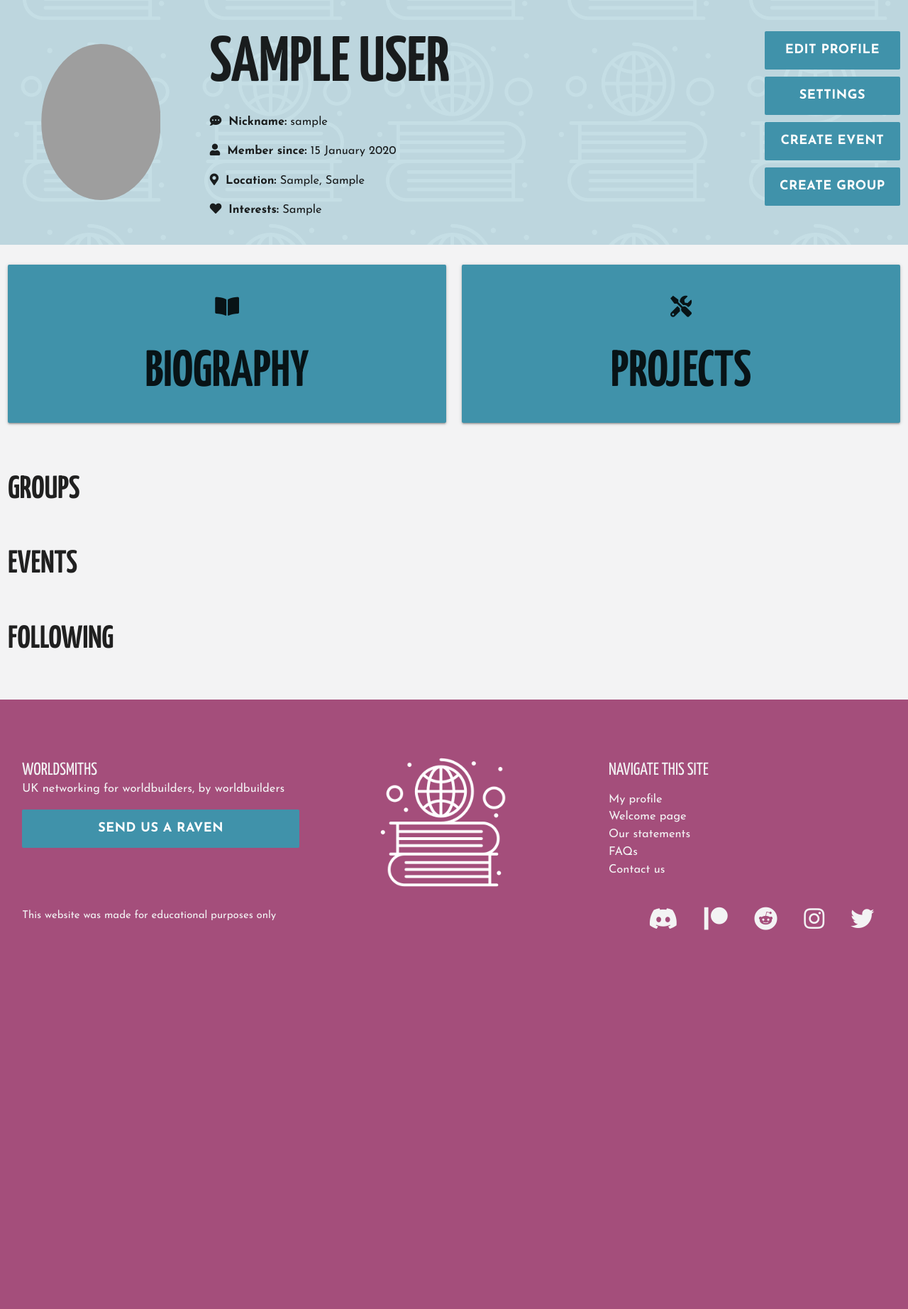
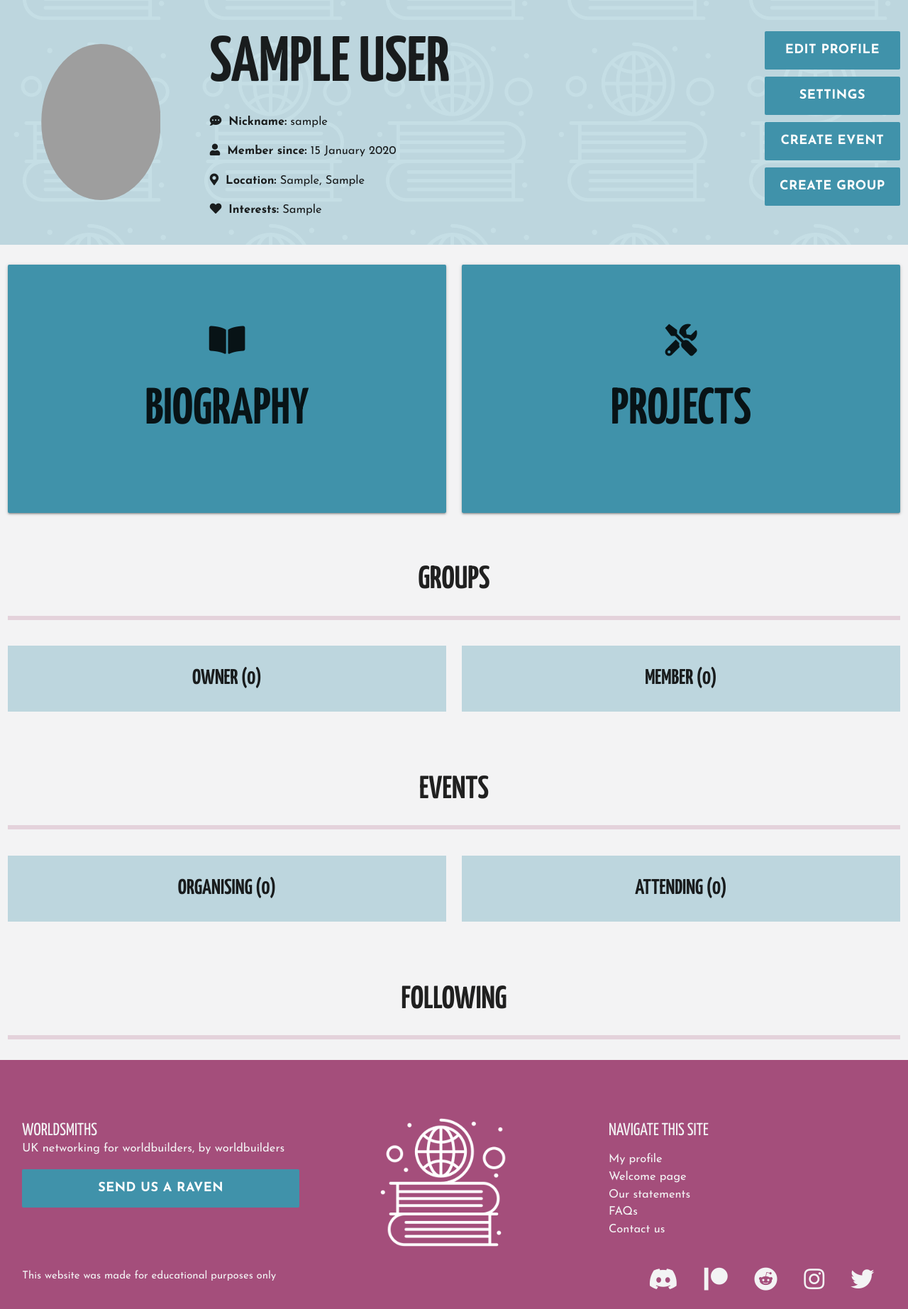
Before and after one commit to lmw95/MS3-worldsmiths, a Flask app: page /get_profile in a window 1280 px wide. Shown: the part 519-2364 px from the top of the page at 71% size. Before the commit the page ends 1830 px from the top, so only its background shows below. Run offline with Flask 2, Linux system fonts and the light colour scheme; the visitor is signed in with stand-in values (Sample User, id 1); grey boxes marked "Sample" are stand-in pictures; a database or web service that is not in the repository returns one stand-in record (values such as "Sample title"); some libraries are stand-ins or nearby versions; grey boxes are pictures that could not be loaded.

Commit message:
Change layout of profile sections

```diff
--- a/static/css/style.css
+++ b/static/css/style.css
@@ -162,7 +162,8 @@ color: var(--black) !important;
 }
 
 .edit-page h3,
-.group-section h3 {
+.group-section h3,
+.profile-section h3 {
     background-color: var(--munsell-t);
     padding: 30px 15px;
     margin-bottom: 30px;
@@ -325,7 +326,7 @@ color: var(--black) !important;
 .bio-card,
 .project-card {
     background-color: var(--munsell);
-    max-height: 240px;
+    height: 350px;
 }
 
 .card-reveal {
@@ -335,7 +336,7 @@ color: var(--black) !important;
 }
 
 .card-content i {
-    margin-top: 20px;
+    margin-top: 60px;
 }
 
 .events-card {
--- a/templates/profile.html
+++ b/templates/profile.html
@@ -48,7 +48,7 @@
         <div class="col s12 m12 l6 xl6">
             <div class="card bio-card">
                 <div class="card-content center-align">
-                    <i class="fas fa-book-open fa-2x"></i>
+                    <i class="fas fa-book-open fa-3x"></i>
                     <span class="card-title activator"><h2 class="activator">Biography</h2></span>
                 </div>
                 <div class="card-reveal">
@@ -60,7 +60,7 @@
         <div class="col s12 m12 l6 xl6">
             <div class="card project-card">
                 <div class="card-content center-align">
-                    <i class="fas fa-tools fa-2x"></i>
+                    <i class="fas fa-tools fa-3x"></i>
                     <span class="card-title activator"><h2 class="activator">Projects</h2></span>
                 </div>
                 <div class="card-reveal">
@@ -75,33 +75,43 @@
     </div>
     <!--User groups with pagination (member of)-->
     <div class="groups">
-        <div class="row">
-            <div class="col s12">
+        <div class="row profile-section">
+            <div class="col s12 center-align">
                 <h2>Groups</h2>
+                <hr class="long-underline">
+            </div>
+            <div class="col s6 center-align">
+                <h3>Owner ({{ user.groups_created|length }})</h3>
+            </div>
+            <div class="col s6 center-align">
+                <h3>Member ({{ user.groups_member_of|length }})</h3>
             </div>
         </div>
     </div>
     <div class="events">
-        <div class="row">
-            <div class="col s12">
+        <div class="row profile-section">
+            <div class="col s12 center-align">
                 <h2>Events</h2>
+                <hr class="long-underline">
+            </div>
+            <div class="col s6 center-align">
+                <h3>Organising ({{ user.events_organised|length }})</h3>
+            </div>
+            <div class="col s6 center-align">
+                <h3>Attending ({{ user.events_attending|length }})</h3>
             </div>
         </div>
     </div>
     <div class="following">
         <div class="row">
-            <div class="col s12">
+            <div class="col s12 center-align">
                 <h2>Following</h2>
+                <hr class="long-underline">
+            </div>
+            <div class="col s12 profile-section">
+                <!--Jinja template for follower avatars-->
             </div>
         </div>
     </div>
-    <!--User events with pagination (attending)-->
-    <div class="row">
-
-    </div>
-    <!--User following with pagination -->
-    <div class="row">
-
-    </div>
 
 {% endblock %}
```
